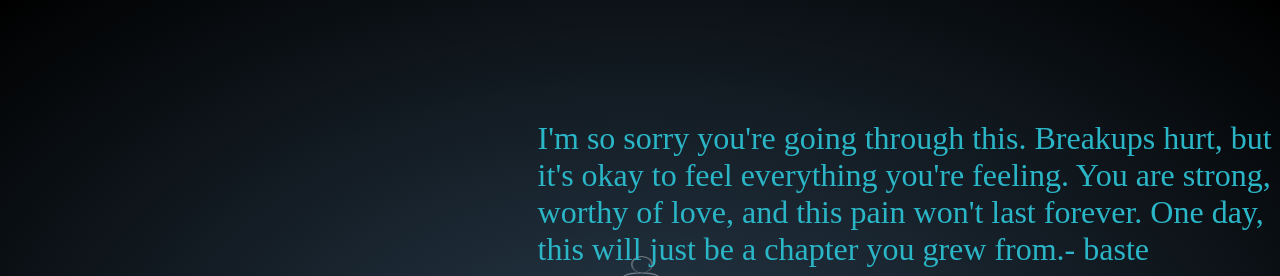
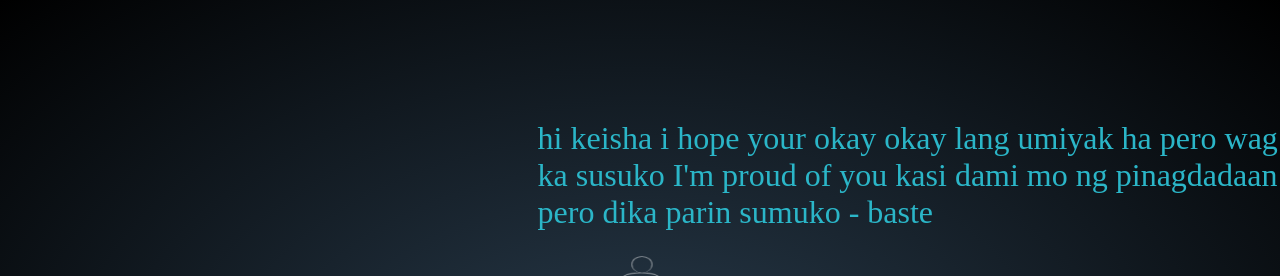
Before and after one commit to baste321/baste321.github.io, a plain HTML site: page index.html in a window 1280 px wide. Shown: the top 276 px of the page. Drawn offline with Linux system fonts and the light colour scheme.

Commit message:
index.html

```diff
--- a/index.html
+++ b/index.html
@@ -16,7 +16,7 @@
 
   <body>
 
-    <p class="text">I'm so sorry you're going through this. Breakups hurt, but it's okay to feel everything you're feeling. You are strong, worthy of love, and this pain won't last forever. One day, this will just be a chapter you grew from.- baste
+    <p class="text">hi keisha i hope your okay okay lang umiyak ha pero wag ka susuko I'm proud of you kasi dami mo ng pinagdadaan pero dika parin sumuko - baste
  </p>
 
     <div id="castle">
```
